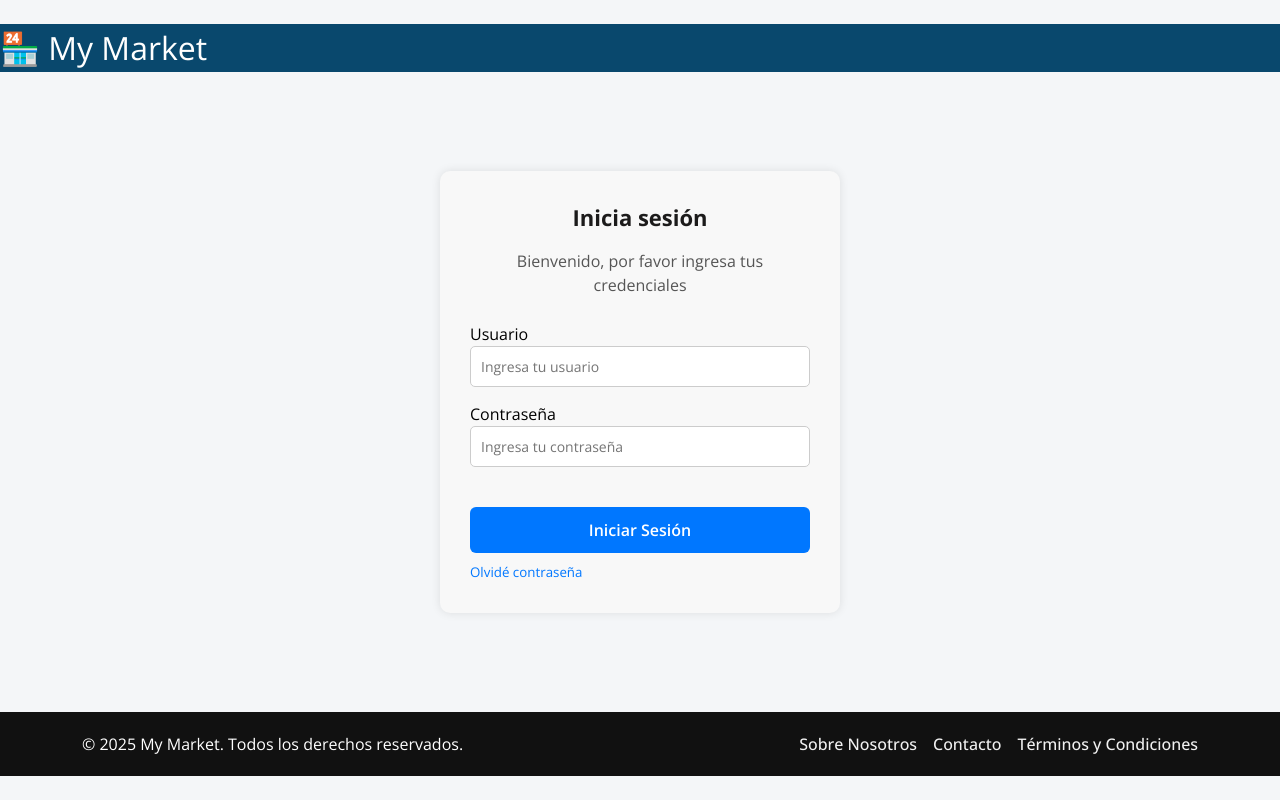
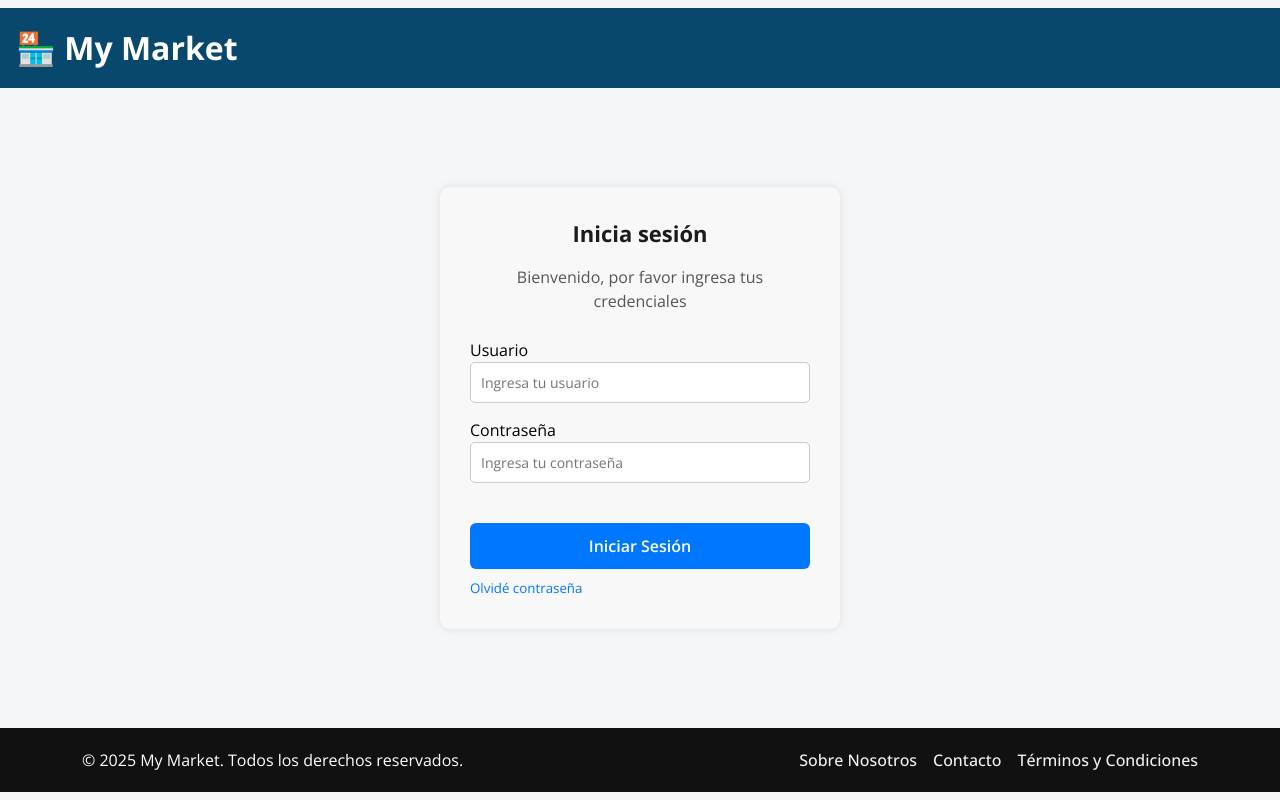
Before and after one commit to Yngrid-lg/BOOTCAMP-0825-FRONTEND-REACT-NTT-YNGRIDLABAN, a React (Vite) app: page / in a window 1280 px wide. Built offline with nearby package versions, Linux system fonts and the light colour scheme.

Commit message:
feat: Se añadió variables al header

```diff
--- a/src/components/Header/Header.module.css
+++ b/src/components/Header/Header.module.css
@@ -1,13 +1,20 @@
+/* Definición de variables CSS */
+:root {
+  --header-bg-color: #09486d;
+  --text-color:#ffffff;
+}
+
 .header {
   display: flex;
   align-items: center;
   justify-content: space-between;
-  padding: 0rem;
-  background-color: #09486d;
+  padding: 1rem;
+  background-color: var(--header-bg-color);
   width: 100%;
 }
 
-.title{
-  color: rgb(255, 255, 255);
-   font-weight: 400;
-  }
+.title {
+  color: var(--text-color);
+  font-size: 2rem;
+  font-weight: bold;
+}
```
